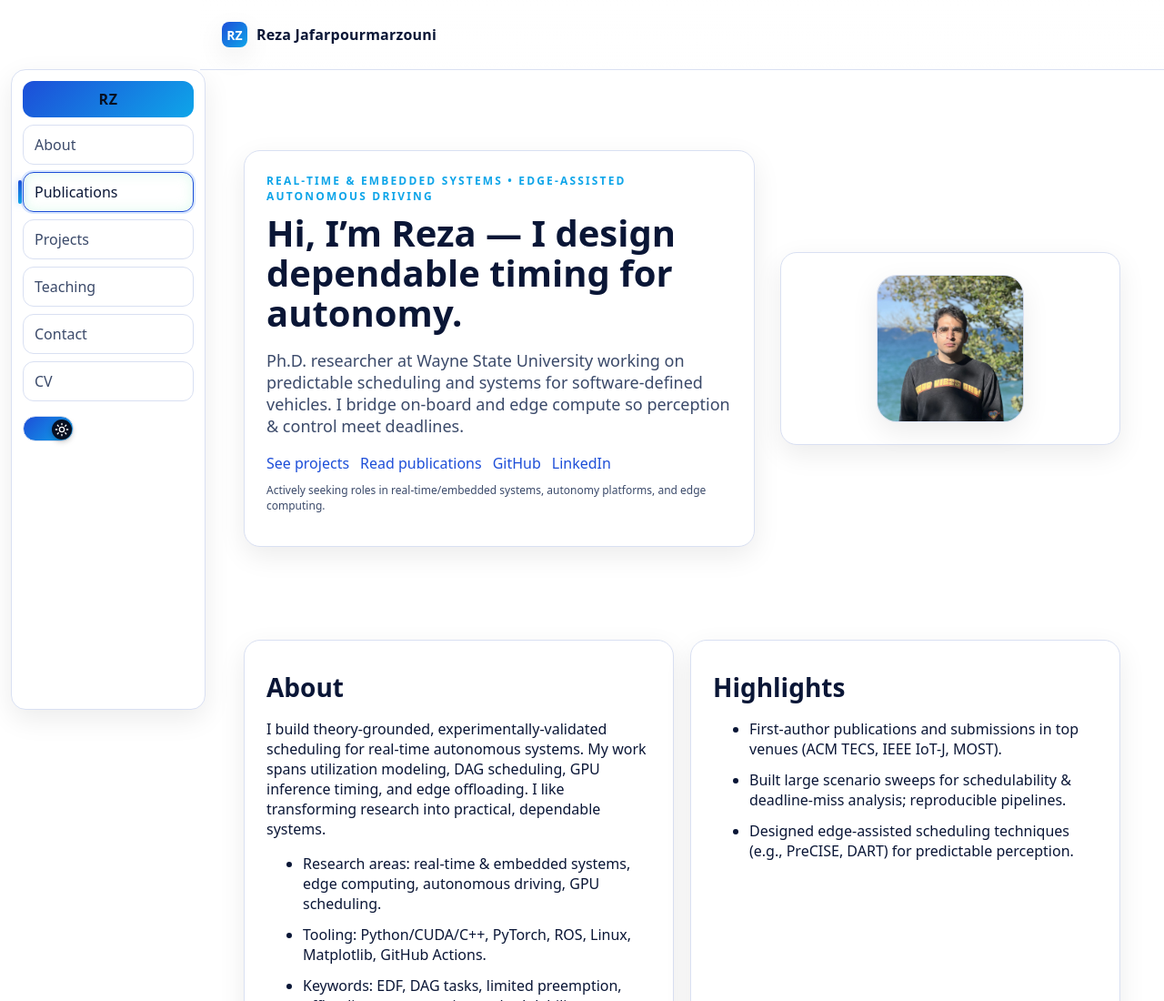
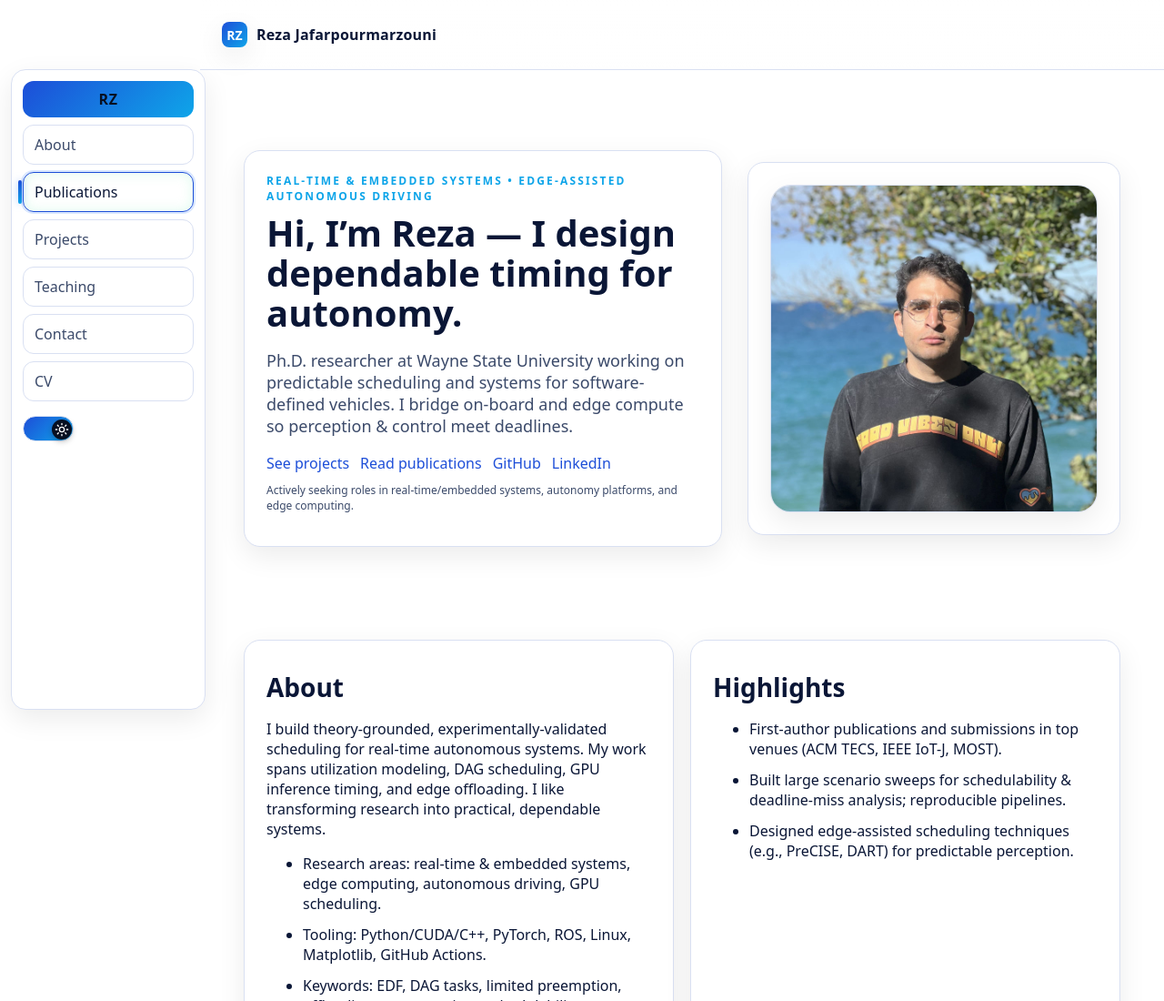
Before and after one commit to RezaJafarpour1/RezaJafarpour1.github.io, a plain HTML site: page index.html in a window 1280 px wide. Shown: the top 1100 px of the page at 91% size. Drawn offline with Linux system fonts and the light colour scheme.

Commit message:
Update index.html

```diff
--- a/index.html
+++ b/index.html
@@ -77,14 +77,19 @@
 
     /* Headshot */
     .headshot-card{ display:grid; place-items:center }
+
     .headshot{
-      width:160px; height:160px;     /* change to 200x200 if you want larger */
-      border-radius:22px;            /* use 50% for a circle */
-      object-fit:cover;
-      display:block;
-      border:1px solid var(--border);
-      background:var(--bg-elev);
-      box-shadow:var(--shadow);
+      /* Grow with viewport, but stay within sensible bounds */
+      width: clamp(200px, 28vw, 360px);
+      height: clamp(200px, 28vw, 360px);
+
+      /* look & fit */
+      object-fit: cover;
+      border-radius: 22px;          /* use 50% for a circle */
+      display: block;
+      border: 1px solid var(--border);
+      background: var(--bg-elev);
+      box-shadow: var(--shadow);
     }
 
     /* Sections */
```
